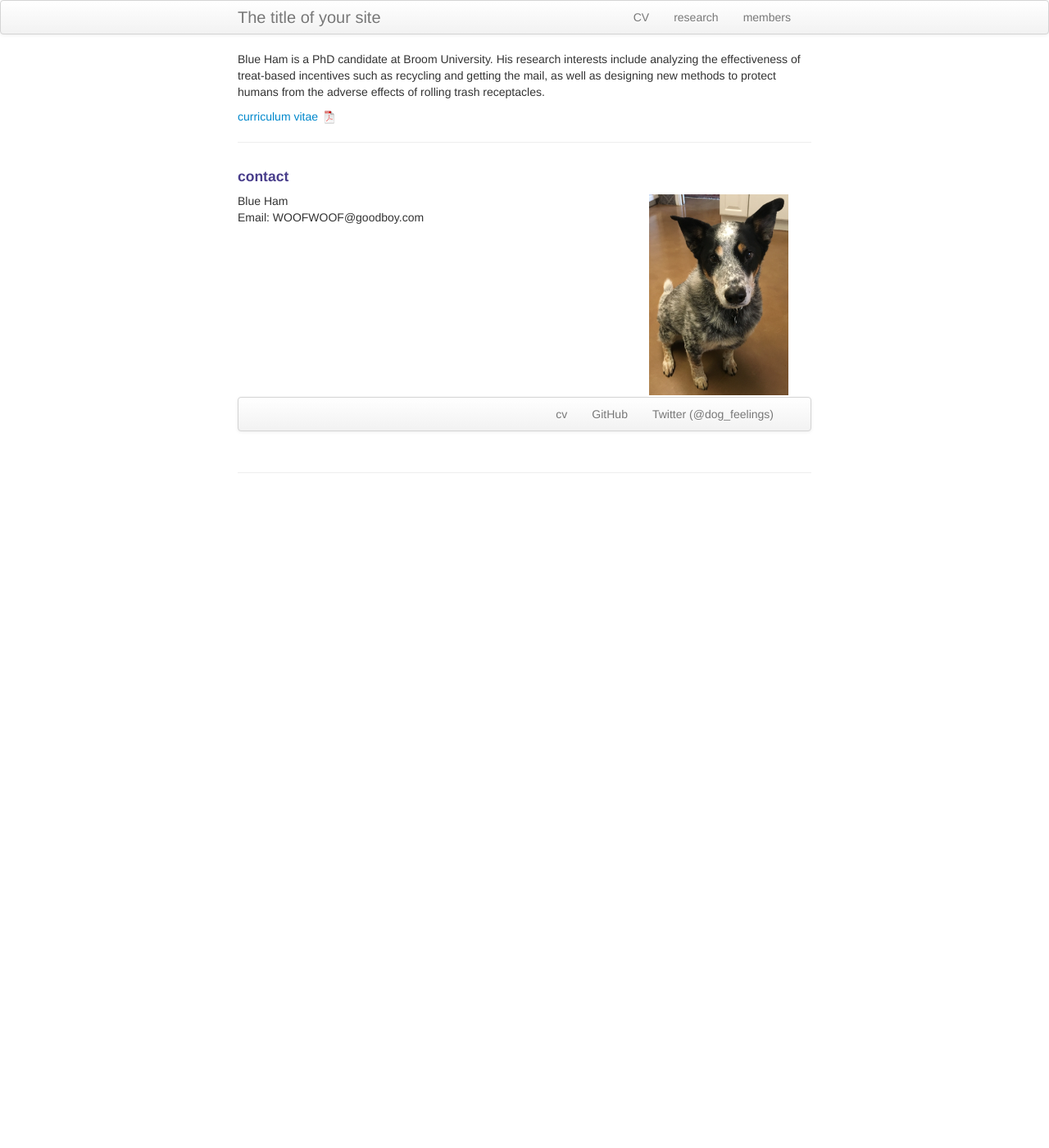
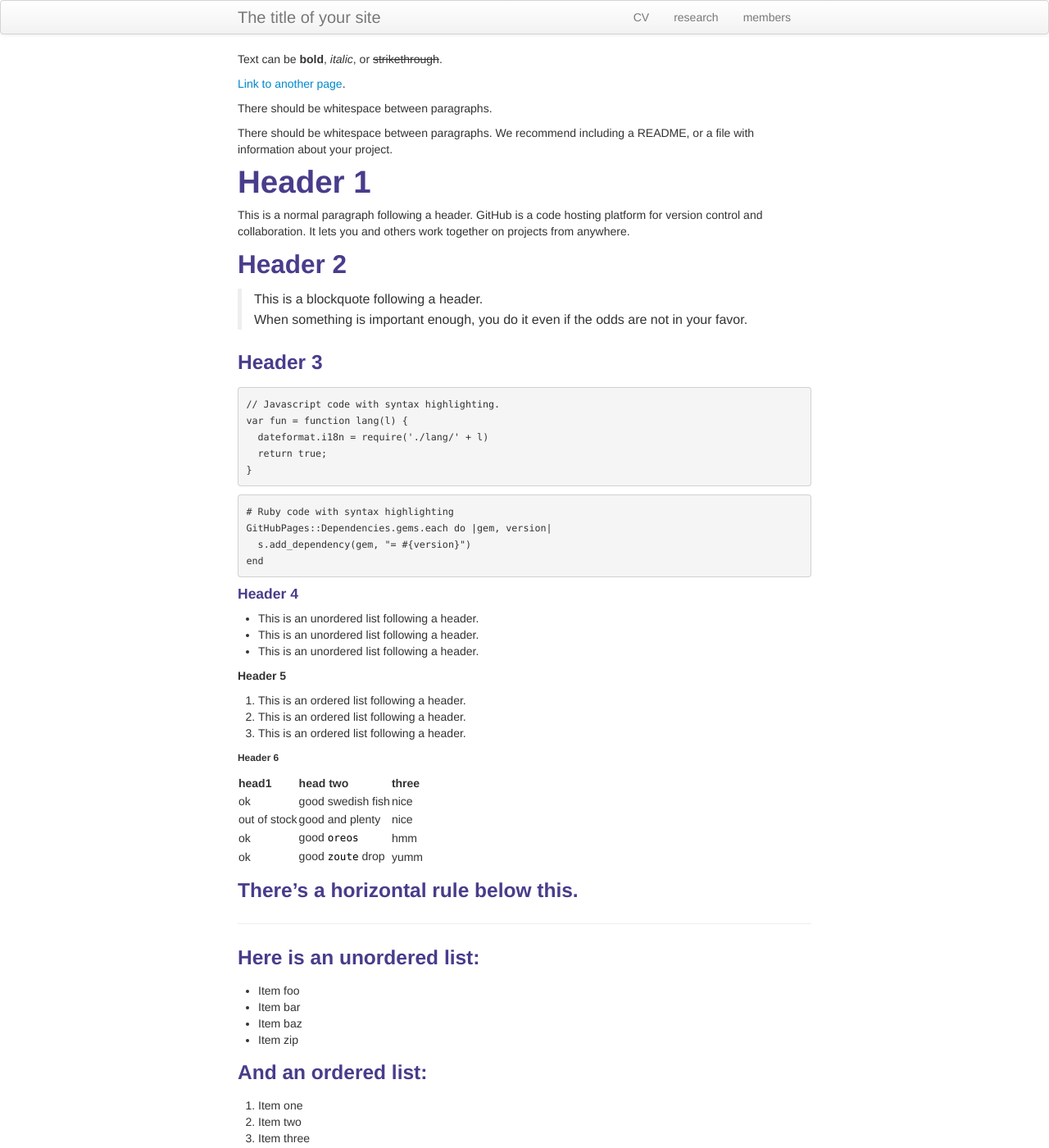
Before and after one commit to dmochow/dmochow.github.io, a Jekyll site: the page built from index.md, in a window 1280 px wide and 1400 px high. Shown: the whole window at 82% size. Built offline with Jekyll 4.4.1, drawn with Linux system fonts in a browser that asks for light colours; some of the changed text lies outside the part shown.

Commit message:
Update index.md

````diff
--- a/index.md
+++ b/index.md
@@ -1,41 +1,123 @@
 ---
-layout: frontpage
-title: Blue Ham
-description: Blue Ham is a PhD candidate at Broom University.
-keywords: Blue, Ham, treats, recycling, mail, being a good boy
+layout: default
 ---
 
-Blue Ham is a PhD candidate at Broom University. His research interests include analyzing the effectiveness of treat-based incentives such as recycling and getting the mail, as well as designing new methods to protect humans from the adverse effects of rolling trash receptacles.
+Text can be **bold**, _italic_, or ~~strikethrough~~.
 
-[curriculum vitae ![CV as pdf]({{ BASE_PATH }}/pages/icons16/pdf-icon.png)]({{ BASE_PATH }}/assets/CV.pdf)<br/>
+[Link to another page](./another-page.html).
+
+There should be whitespace between paragraphs.
+
+There should be whitespace between paragraphs. We recommend including a README, or a file with information about your project.
+
+# Header 1
+
+This is a normal paragraph following a header. GitHub is a code hosting platform for version control and collaboration. It lets you and others work together on projects from anywhere.
+
+## Header 2
+
+> This is a blockquote following a header.
+>
+> When something is important enough, you do it even if the odds are not in your favor.
+
+### Header 3
+
+```js
+// Javascript code with syntax highlighting.
+var fun = function lang(l) {
+  dateformat.i18n = require('./lang/' + l)
+  return true;
+}
+```
+
+```ruby
+# Ruby code with syntax highlighting
+GitHubPages::Dependencies.gems.each do |gem, version|
+  s.add_dependency(gem, "= #{version}")
+end
+```
+
+#### Header 4
+
+*   This is an unordered list following a header.
+*   This is an unordered list following a header.
+*   This is an unordered list following a header.
+
+##### Header 5
+
+1.  This is an ordered list following a header.
+2.  This is an ordered list following a header.
+3.  This is an ordered list following a header.
+
+###### Header 6
+
+| head1        | head two          | three |
+|:-------------|:------------------|:------|
+| ok           | good swedish fish | nice  |
+| out of stock | good and plenty   | nice  |
+| ok           | good `oreos`      | hmm   |
+| ok           | good `zoute` drop | yumm  |
+
+### There's a horizontal rule below this.
+
+* * *
+
+### Here is an unordered list:
+
+*   Item foo
+*   Item bar
+*   Item baz
+*   Item zip
+
+### And an ordered list:
+
+1.  Item one
+1.  Item two
+1.  Item three
+1.  Item four
+
+### And a nested list:
+
+- level 1 item
+  - level 2 item
+  - level 2 item
+    - level 3 item
+    - level 3 item
+- level 1 item
+  - level 2 item
+  - level 2 item
+  - level 2 item
+- level 1 item
+  - level 2 item
+  - level 2 item
+- level 1 item
+
+### Small image
+
+![Octocat](https://github.githubassets.com/images/icons/emoji/octocat.png)
+
+### Large image
+
+![Branching](https://guides.github.com/activities/hello-world/branching.png)
 
 
----
+### Definition lists can be used with HTML syntax.
 
+<dl>
+<dt>Name</dt>
+<dd>Godzilla</dd>
+<dt>Born</dt>
+<dd>1952</dd>
+<dt>Birthplace</dt>
+<dd>Japan</dd>
+<dt>Color</dt>
+<dd>Green</dd>
+</dl>
 
-<div class="container">
-<h4><a name="contact"></a>contact</h4>
+```
+Long, single-line code blocks should not wrap. They should horizontally scroll if they are too long. This line should be long enough to demonstrate this.
+```
 
-    <div class="row-fluid">
-        <div class="span5">
-            Blue Ham<br/>
-            Email: WOOFWOOF@goodboy.com<br/>
-        </div>
-
-        <div class="span2">
-        <a href="../assets/headshot.jpg">
-            <img src="../assets/headshot.jpg"
-                  title="Blue Ham" alt="Blue Ham"/></a>
-        </div>
-    </div>
-</div>
-
-<div class="navbar">
-  <div class="navbar-inner">
-      <ul class="nav">
-          <li><a href="{{ BASE_PATH }}/assets/CV.pdf">cv</a></li>
-          <li><a href="https://github.com/mbcarlos">GitHub</a></li>
-          <li><a href="https://twitter.com/dog_feelings">Twitter (@dog_feelings)</a></li>
-      </ul>
-  </div>
-</div>
+```
+The final element.
+```
````
